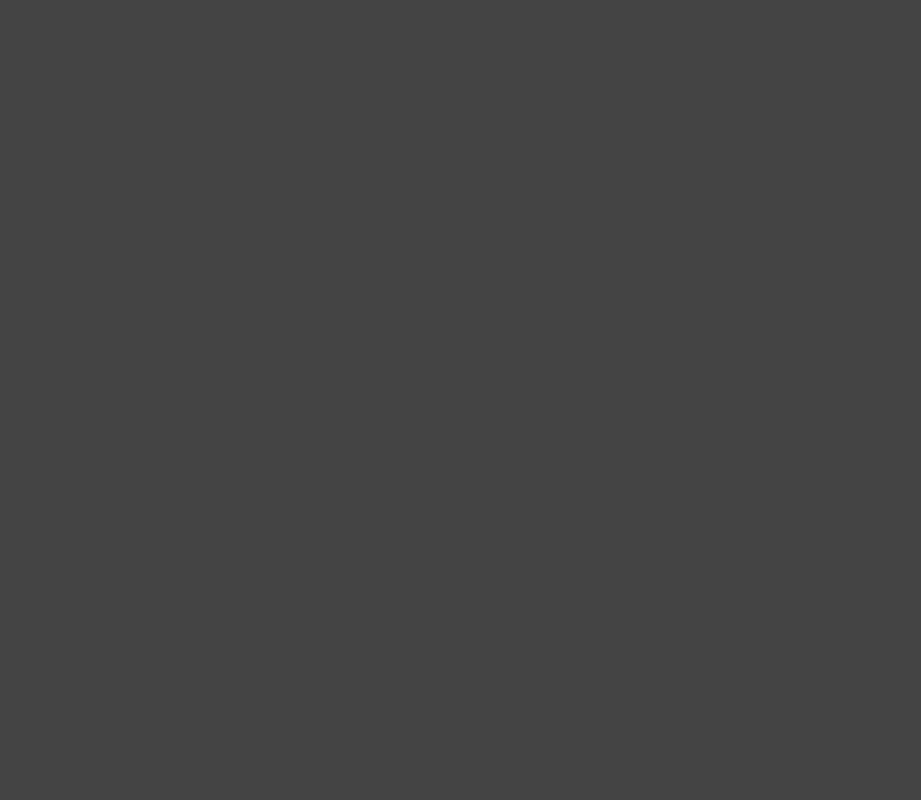
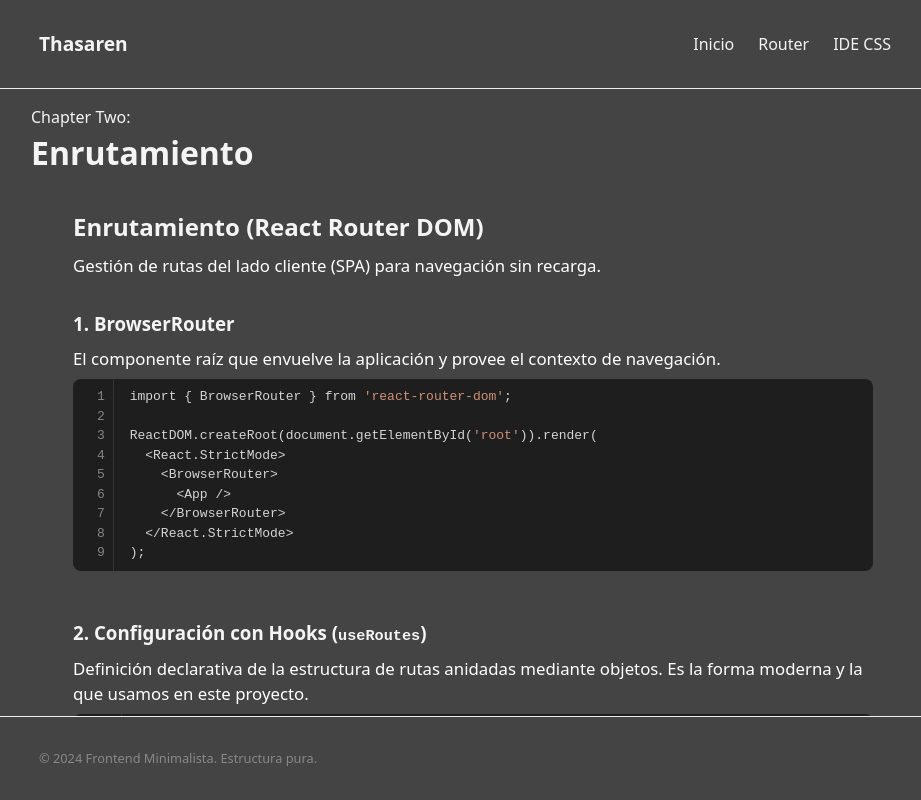
Before and after one commit to EsneiderCdD/thasaren, a React (Vite) app: page /router in a window 1280 px wide. Before the commit this address had no page. Shown: the whole page, without its empty margins (167-1088 px from the left). Built offline with nearby package versions, Linux system fonts and the light colour scheme.

Commit message:
feature create router docs

```diff
--- a/src/components/features/Logic/Operators.jsx
+++ b/src/components/features/Logic/Operators.jsx
@@ -31,7 +31,7 @@ const Operators = () => {
                     Guarda el valor de la derecha en la variable de la izquierda.
                 </p>
                 <ViewCode code={ejemploAsignacion} />
-                <p style={{ marginTop: '1rem' }}>
+                <p>
                     <strong>Compuesta (+=, -=)</strong>: Opera y reasigna en un solo paso.
                 </p>
                 <ViewCode code={ejemploAsignacionCompuesta} />
@@ -64,7 +64,7 @@ const Operators = () => {
             {/* unaries */}
             <section className={styles.unaries}>
                 <h3>Incremento y Decremento</h3>
-                <p style={{ marginBottom: '0.5rem' }}>
+                <p>
                     Operadores unarios que modifican el valor en <code>1</code>.
                 </p>
                 <ViewCode code={ejemploUnarios} />
--- /dev/null
+++ b/src/components/features/Router/RouterDocs.jsx
@@ -0,0 +1,69 @@
+
+import ViewCode from "../../../components/reusables/ViewCode/ViewCode";
+import {
+    ejemploBrowser,
+    ejemploRoutes,
+    ejemploOutlet,
+    ejemploLink,
+    ejemploRoutesComponent
+} from "../../../data/codes/router";
+import styles from "./style/Router.module.css";
+
+const RouterDocs = () => {
+    return (
+        <div className={styles.container}>
+            <h2>Enrutamiento (React Router DOM)</h2>
+            <p>
+                Gestión de rutas del lado cliente (SPA) para navegación sin recarga.
+            </p>
+
+            {/* BROWSER ROUTER */}
+            <section className={styles.section}>
+                <h3>1. BrowserRouter</h3>
+                <p>
+                    El componente raíz que envuelve la aplicación y provee el contexto de navegación.
+                </p>
+                <ViewCode code={ejemploBrowser} />
+            </section>
+
+            {/* ROUTES (HOOK) */}
+            <section className={styles.section}>
+                <h3>2. Configuración con Hooks (<code>useRoutes</code>)</h3>
+                <p>
+                    Definición declarativa de la estructura de rutas anidadas mediante objetos. Es la forma moderna y la que usamos en este proyecto.
+                </p>
+                <ViewCode code={ejemploRoutes} />
+            </section>
+
+            {/* OUTLET */}
+            <section className={styles.section}>
+                <h3>3. Layout y Outlet</h3>
+                <p>
+                    El componente <code>Outlet</code> sirve como marcador de posición donde se renderizarán las rutas hijas dentro del layout padre.
+                </p>
+                <ViewCode code={ejemploOutlet} />
+            </section>
+
+            {/* LINK */}
+            <section className={styles.section}>
+                <h3>4. Navegación (Link)</h3>
+                <p>
+                    Componente declarativo para transiciones de URL sin recarga completa del DOM.
+                </p>
+                <ViewCode code={ejemploLink} />
+            </section>
+
+            {/* ROUTES (COMPONENT) */}
+            <section className={styles.section}>
+                <h3>5. Routes & Route (Componentes JSX)</h3>
+                <p>
+                    La forma tradicional de definir rutas usando componentes JSX. Útil si prefieres una sintaxis visual en lugar de objetos.
+                </p>
+                <ViewCode code={ejemploRoutesComponent} />
+            </section>
+
+        </div>
+    );
+};
+
+export default RouterDocs;
--- /dev/null
+++ b/src/components/features/Router/style/Router.module.css
@@ -0,0 +1,28 @@
+.container {
+    max-width: 800px;
+    margin: 0 auto;
+}
+
+.container h2 {
+    margin-top: 2rem;
+    padding-bottom: 0.5rem;
+}
+
+.container p {
+    margin-bottom: 2rem;
+    font-size: 1.05rem;
+    color: #ffffff;
+}
+
+/* Base styles for documentation sections */
+.section {
+    margin-bottom: 3rem;
+}
+
+.section h3 {
+    margin-bottom: 0.5rem;
+}
+
+.section p {
+    margin-bottom: 0.5rem;
+}
--- a/src/components/reusables/Layout/Header/Header.jsx
+++ b/src/components/reusables/Layout/Header/Header.jsx
@@ -1,16 +1,17 @@
+
+import React from 'react';
 import { Link } from 'react-router-dom';
-import './styles/Header.css';
+import styles from './styles/Header.module.css';
 
 const Header = () => {
     return (
-        <header className="header">
-            <div className="container header-container">
-                <h1 className="header-logo">Min.</h1>
+        <header className={styles.header}>
+            <div className={`container ${styles['header-container']}`}>
+                <div className={styles['header-logo']}>Thasaren</div>
                 <nav>
-                    <ul className="nav-list">
+                    <ul className={styles['nav-list']}>
                         <li><Link to="/">Inicio</Link></li>
-                        <li><Link to="/estructura">Estructura</Link></li>
-                        <li><Link to="/tabla">Datos</Link></li>
+                        <li><Link to="/router">Router</Link></li>
                         <li><Link to="/idecss">IDE CSS</Link></li>
                     </ul>
                 </nav>
--- /dev/null
+++ b/src/components/reusables/Layout/Header/styles/Header.module.css
@@ -0,0 +1,20 @@
+.header {
+    border-bottom: 1px solid var(--border);
+    padding: 1rem 0;
+}
+
+.header-container {
+    display: flex;
+    justify-content: space-between;
+    align-items: center;
+}
+
+.header-logo {
+    font-size: 1.2rem;
+    font-weight: bold;
+}
+
+.nav-list {
+    display: flex;
+    gap: 1.5rem;
+}
--- /dev/null
+++ b/src/data/codes/router.js
@@ -0,0 +1,75 @@
+// === REACT ROUTER 6 ===
+
+export const ejemploBrowser = `import { BrowserRouter } from 'react-router-dom';
+
+ReactDOM.createRoot(document.getElementById('root')).render(
+  <React.StrictMode>
+    <BrowserRouter>
+      <App />
+    </BrowserRouter>
+  </React.StrictMode>
+);`;
+
+export const ejemploRoutes = `import { useRoutes } from 'react-router-dom';
+
+const AppRoutes = () => {
+    // Definición de rutas como objetos
+    const element = useRoutes([
+        {
+            path: '/',
+            element: <Layout />, // Layout principal (contiene Outlet)
+            children: [
+                { index: true, element: <Home /> }, // Ruta raíz /
+                { path: 'logic', element: <Logic /> },
+                { path: 'router', element: <RouterPage /> },
+                // ... más rutas hijas
+            ],
+        },
+    ]);
+
+    return element;
+};`;
+
+export const ejemploOutlet = `import { Outlet } from 'react-router-dom';
+import Header from './Header/Header';
+
+const Layout = () => {
+    return (
+        <div className="layout">
+            <Header />
+
+            <main className="main-content">
+                {/* Aquí se renderizan las rutas hijas */}
+                <Outlet />
+            </main>
+
+            <Footer />
+        </div>
+    );
+};`;
+
+export const ejemploLink = `import { Link } from 'react-router-dom';
+
+// Usar Link en lugar de <a> para evitar recargas de página
+const Header = () => {
+    return (
+        <nav>
+            <Link to="/">Inicio</Link>
+            <Link to="/logic">Lógica</Link>
+        </nav>
+    );
+};`;
+
+export const ejemploRoutesComponent = `import { Routes, Route } from 'react-router-dom';
+
+const App = () => {
+    return (
+        <Routes>
+            <Route path="/" element={<Home />} />
+            <Route path="about" element={<About />} />
+            <Route path="users" element={<Users />}>
+                <Route path=":id" element={<UserProfile />} />
+            </Route>
+        </Routes>
+    );
+};`;
--- a/src/pages/Estructura.jsx
+++ /dev/null
@@ -1,21 +0,0 @@
-import './styles/Estructura.css';
-
-const Estructura = () => {
-    return (
-        <div className="container">
-
-            {/* Sección Flexbox */}
-            <section className="section-demo">
-                <h2 className="section-title"> Flexbox</h2>
-                <div className="flex-demo-container">
-                    <div className="flex-item flex-item-1">Flex 1</div>
-                    <div className="flex-item flex-item-2">Flex 2</div>
-                    <div className="flex-item flex-item-1">Flex 1</div>
-                </div>
-            </section>
-
-        </div>
-    );
-};
-
-export default Estructura;
--- /dev/null
+++ b/src/pages/Router.jsx
@@ -0,0 +1,16 @@
+
+import React from 'react';
+import RouterDocs from '../components/features/Router/RouterDocs';
+
+const RouterPage = () => {
+    return (
+        <div className="container" style={{ padding: '1rem 0.5rem' }}>
+            <span>Chapter Two:</span><h1>Enrutamiento</h1>
+
+            {/* Documentación de Router DOM */}
+            <RouterDocs />
+        </div>
+    );
+};
+
+export default RouterPage;
--- a/src/pages/Tabla.jsx
+++ /dev/null
@@ -1,43 +0,0 @@
-import './styles/Tabla.css';
-
-const Tabla = () => {
-    return (
-        <div className="container">
-            <h2 className="mb-2">Datos Estructurados</h2>
-            <div className="table-wrapper">
-                <table className="minimal-table">
-                    <thead>
-                        <tr>
-                            <th>ID</th>
-                            <th>Nombre</th>
-                            <th>Rol</th>
-                            <th>Estado</th>
-                        </tr>
-                    </thead>
-                    <tbody>
-                        <tr>
-                            <td>1</td>
-                            <td>Admin Principal</td>
-                            <td>Administrador</td>
-                            <td>Activo</td>
-                        </tr>
-                        <tr>
-                            <td>2</td>
-                            <td>Usuario Demo</td>
-                            <td>Editor</td>
-                            <td>Inactivo</td>
-                        </tr>
-                        <tr>
-                            <td>3</td>
-                            <td>Invitado</td>
-                            <td>Viewer</td>
-                            <td>Activo</td>
-                        </tr>
-                    </tbody>
-                </table>
-            </div>
-        </div>
-    );
-};
-
-export default Tabla;
```
Also changed, not shown: src/routes/AppRoutes.jsx (+3 -4 lines).
